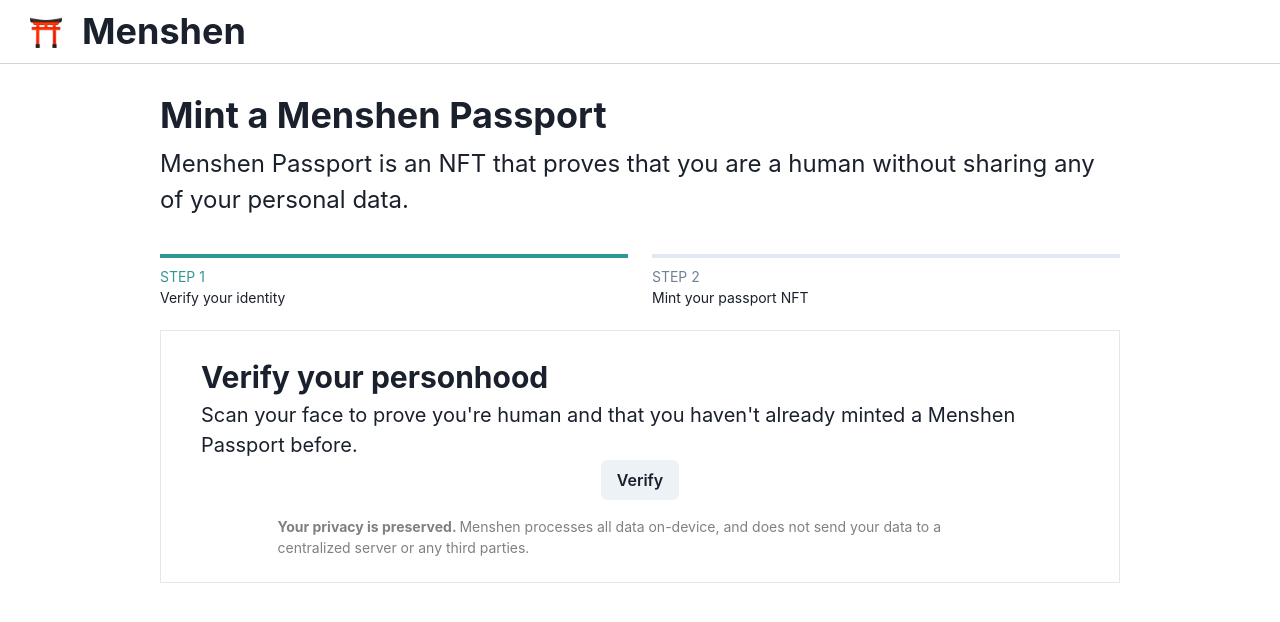
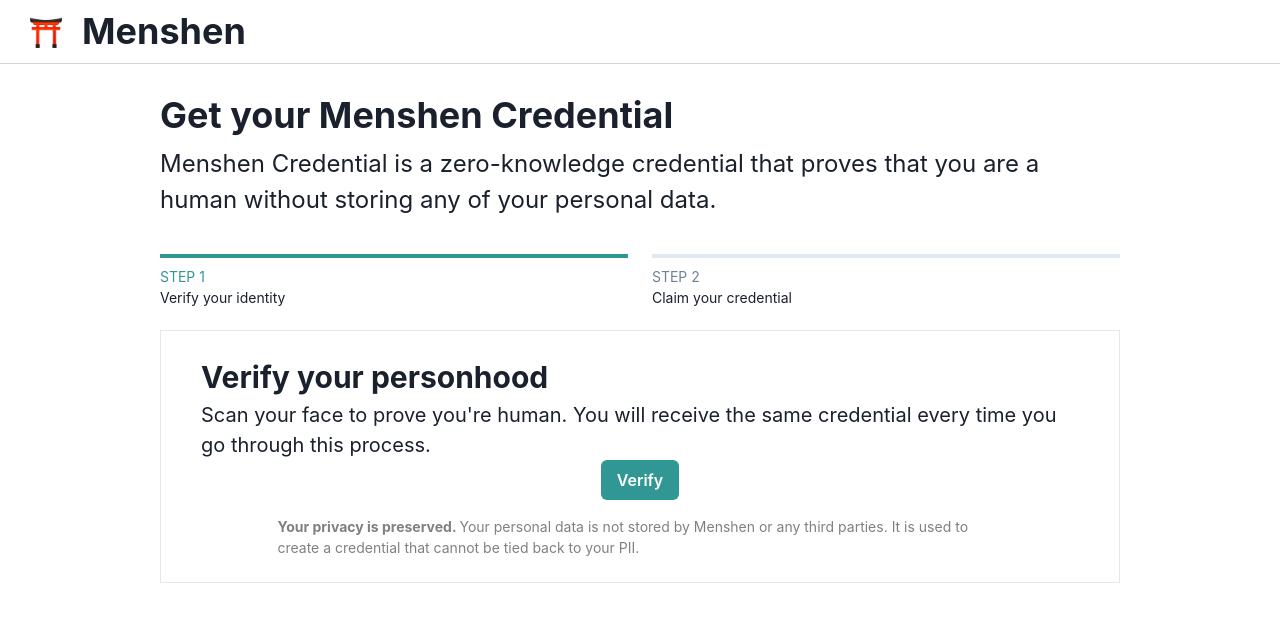
Before and after one commit to jasonwcfan/menshen, a React (Create React App) app in the folder client/: page / in a window 1280 px wide. Shown: the top 622 px of the page. Built offline with nearby package versions, Linux system fonts and the light colour scheme.

Commit message:
added credential claim step, cleaned up formatting

```diff
--- a/client/src/components/MintForm.tsx
+++ b/client/src/components/MintForm.tsx
@@ -1,6 +1,12 @@
 import React, {useEffect, useState} from 'react'
 import {
-  useDisclosure,
+  ChakraProvider,
+  Accordion,
+  AccordionItem,
+  AccordionButton,
+  AccordionPanel,
+  AccordionIcon,
+  Input,
   Container,
   Heading,
   Box,
@@ -16,14 +22,15 @@
 import {useLocation} from 'react-router-dom'
 import StepsComponent from './StepsComponent'
 import MintFormVerifyStep from './MintFormVerifyStep'
+import MintFormClaimStep from './MintFormClaimStep'
+import * as faceapi from 'face-api.js'
 
 
 export default function MintForm() {
 
 
   const [step, setStep] = useState(1)
-  const [documents, setDocuments] = useState([])
-  const [managerAddress, setManagerAddress] = useState("")
+  const [faceDescriptor, setFaceDescriptor] = useState(new Float32Array)
 
   const location = useLocation()
 
@@ -48,13 +55,13 @@
               <Spacer />
               <Spacer />
               <Spacer />
-            <Text alignSelf="start" textAlign="left" fontSize="4xl" fontWeight="bold">Mint a Menshen Passport</Text>
-            <Text alignSelf="start" textAlign="left" fontSize="2xl">Menshen Passport is an NFT that proves that you are a human without sharing any of your personal data.</Text>
+            <Text alignSelf="start" textAlign="left" fontSize="4xl" fontWeight="bold">Get your Menshen Credential</Text>
+            <Text alignSelf="start" textAlign="left" fontSize="2xl">Menshen Credential is a zero-knowledge credential that proves that you are a human without storing any of your personal data.</Text>
             </VStack>
             <StepsComponent activeStep={step}/>
             <Container px={10} py={6} maxWidth="inherit" border="1px solid #E2E8F0">
-                    {(step === 1) && <MintFormVerifyStep incrementStep={incrementStep} />}
-                    {/* {(step === 2) && <MintFormContactStep resetStep={resetStep} />} */}
+                    {(step === 1) && <MintFormVerifyStep incrementStep={incrementStep} faceDescriptor={faceDescriptor} setFaceDescriptor={setFaceDescriptor} />}
+                    {(step === 2) && <MintFormClaimStep faceDescriptor={faceDescriptor} />}
 
             </Container>
         </VStack>
--- /dev/null
+++ b/client/src/components/MintFormClaimStep.tsx
@@ -0,0 +1,52 @@
+import React, {useEffect, useState} from 'react'
+import {
+  ChakraProvider,
+  Accordion,
+  AccordionItem,
+  AccordionButton,
+  AccordionPanel,
+  AccordionIcon,
+  Input,
+  Container,
+  Heading,
+  Box,
+  Button,
+  Text,
+  Link,
+  VStack,
+  Code,
+  Grid,
+  Flex,
+  Spacer,
+} from '@chakra-ui/react'
+import {useLocation} from 'react-router-dom'
+import StepsComponent from './StepsComponent'
+import MintFormVerifyStep from './MintFormVerifyStep'
+
+
+export default function MintFormClaimStep({faceDescriptor}: {faceDescriptor: any}) {
+
+    const [credential, setCredential] = useState(null)
+
+
+    function generateCredential() {
+        console.log(faceDescriptor)
+        setCredential(faceDescriptor.length)
+   }
+
+    return(
+        <>
+        <Text fontSize="3xl" fontWeight="bold" textAlign="left">Claim Credential</Text>
+        <Text textAlign="left">You have successfuly proved your humanity. Claim your credential below.</Text>
+        <Container>
+        <Box>
+            <Button colorScheme='teal' onClick={generateCredential}>Claim credential</Button>
+            {credential !== null &&
+                <Text mt={4} textAlign="left">Your credential: {credential}</Text>
+            }
+
+        </Box>
+        </Container>
+        </>
+    )
+}
--- a/client/src/components/MintFormVerifyStep.tsx
+++ b/client/src/components/MintFormVerifyStep.tsx
@@ -32,65 +32,71 @@
 
 import VerifyModal from './VerifyModal';
 
-export default function MintFormVerifyStep({incrementStep}: {incrementStep: any}) {
+export default function MintFormVerifyStep({incrementStep, faceDescriptor, setFaceDescriptor}: {incrementStep: any, faceDescriptor: any, setFaceDescriptor: any}) {
 
   const [verifyStep, setVerifyStep] = useState(0)
   const [uploaded, setUploaded] = useState(false)
   const [descriptor1, setDescriptor1] = useState(new Float32Array)
   const { isOpen, onOpen, onClose } = useDisclosure()
 
-    const disclosureText = "Menshen processes all data on-device, and does not send your data to a centralized server or any third parties."
+  const disclosureText = "Your personal data is not stored by Menshen or any third parties. It is used to create a credential that cannot be tied back to your PII."
 
   function renderStep() {
     return <Box>
-        <Button onClick={onOpen}>Verify</Button>
+      <Button colorScheme='teal' onClick={onOpen}>Verify</Button>
       <Text mt={4} textAlign="left" fontSize="sm" textColor={"grey"}><b>Your privacy is preserved. </b>{disclosureText}</Text>
     </Box>
   }
 
-    function handleSubmitFaceDescriptor(faceDescriptor: Float32Array) {
-      // Sandbox
-      console.log(faceDescriptor)
-      if (descriptor1.length < 1) {
-        setDescriptor1(faceDescriptor)
-      } else {
-        // compare descriptors
-        console.log(faceapi.euclideanDistance(descriptor1, faceDescriptor))
+  // function handleSubmitFaceDescriptor(faceDescriptor: Float32Array) {
+      //   // Sandbox
+      //   console.log(faceDescriptor)
+      //   if (descriptor1.length < 1) {
+      //     setDescriptor1(faceDescriptor)
+      //   } else {
+      //     // compare descriptors
+      //     console.log(faceapi.euclideanDistance(descriptor1, faceDescriptor))
 
-        // compare transformed descriptors
-        // let tDesc1 = descriptor1.reduce((p, c, i) => {
-        //   return Math.ceil(p * c)
-        // })
+      //     // compare transformed descriptors
+      //     // let tDesc1 = descriptor1.reduce((p, c, i) => {
+      //     //   return Math.ceil(p * c)
+      //     // })
 
-        // let tDesc2 = faceDescriptor.map((p) => {
-        //   return Math.ceil(p * 10)
-        // })
+      //     // let tDesc2 = faceDescriptor.map((p) => {
+      //     //   return Math.ceil(p * 10)
+      //     // })
 
-        // console.log(faceapi.euclideanDistance(tDesc1, tDesc2))
+      //     // console.log(faceapi.euclideanDistance(tDesc1, tDesc2))
 
-      }
-    }
+      //   }
+      // }
 
   return(
     <>
       <Text fontSize="3xl" fontWeight="bold" textAlign="left">Verify your personhood</Text>
-        <Text textAlign="left">Scan your face to prove you're human and that you haven't already minted a Menshen Passport before.</Text>
+      <Text textAlign="left">Scan your face to prove you're human. You will receive the same credential every time you go through this process.</Text>
       <Container>
         {renderStep()}
       </Container>
       <Modal isOpen={isOpen} onClose={onClose} size='full'>
         <ModalOverlay />
         <ModalContent>
-            <ModalHeader>Modal Title</ModalHeader>
+          <ModalHeader>Face Scan</ModalHeader>
           <ModalCloseButton />
           <ModalBody>
-              <VerifyModal onSubmitFaceDescriptor={handleSubmitFaceDescriptor}/>
+            <VerifyModal setFaceDescriptor={setFaceDescriptor}/>
           </ModalBody>
           <ModalFooter>
-              <Button colorScheme='teal' mr={3}>
+            <Button colorScheme='teal' isDisabled={(faceDescriptor.length == 0)} onClick={() => {
+              onClose()
+              incrementStep()
+              }} mr={3}>
               Submit
             </Button>
-              <Button variant='ghost' onClick={onClose}>Cancel</Button>
+            <Button variant='ghost' onClick={() => {
+              setFaceDescriptor([])
+              onClose()
+            }}>Cancel</Button>
           </ModalFooter>
         </ModalContent>
       </Modal>
--- a/client/src/components/StepsComponent.tsx
+++ b/client/src/components/StepsComponent.tsx
@@ -20,7 +20,7 @@
 
   const steps = [
     { label: "STEP 1", description: "Verify your identity" },
-        { label: "STEP 2", description: "Mint your passport NFT" }
+    { label: "STEP 2", description: "Claim your credential" }
   ]
 
 
```
Lines whose indentation alone changed are shown as unchanged.
